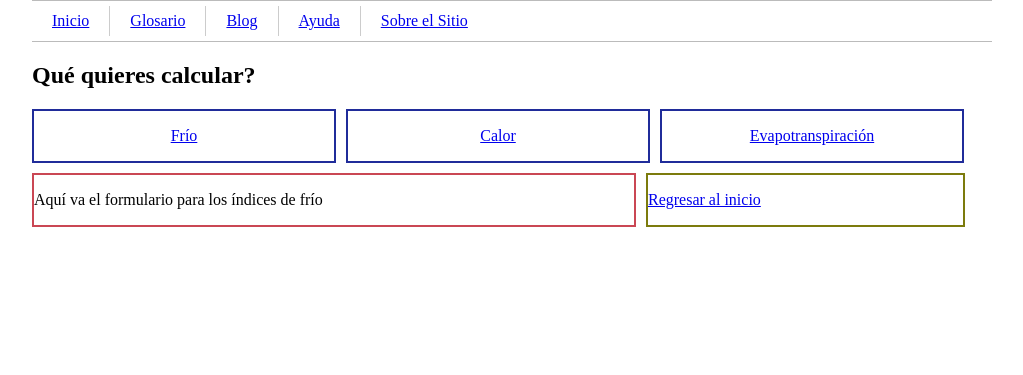
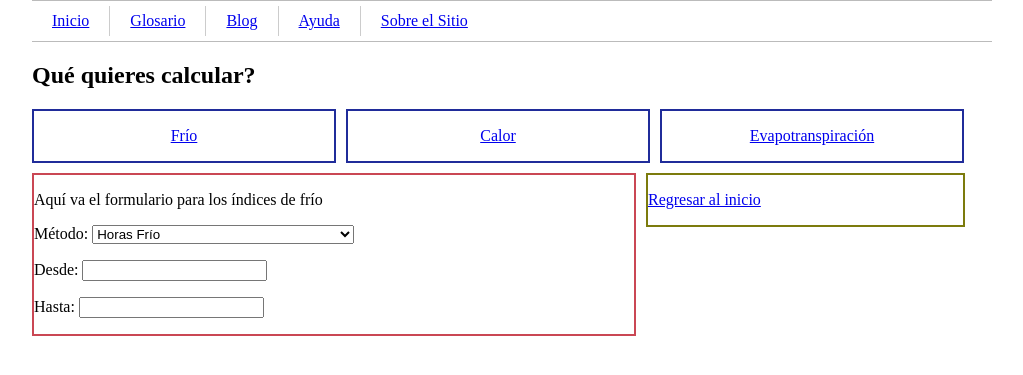
Before and after one commit to aldeano/driade, a Django app: template templates/calcs/chill.html in a window 1280 px wide. Shown: the part 91-466 px from the top of the page, without its empty margins (128-1151 px from the left). Run offline with Django 3.2, Linux system fonts and the light colour scheme; the template is opened without the code that fills it: values that come from a table or form of the project are taken from there, others are empty; some libraries are stand-ins or nearby versions.

Commit message:
formularios para frio, calor y evapo

```diff
--- /dev/null
+++ b/calcs/forms.py
@@ -0,0 +1,32 @@
+#!/usr/bin/env python2
+# -*- coding: utf-8 -*-
+from django import forms
+
+class ChillForm(forms.Form):
+
+    chill_choices = (
+        ("horas_frio", "Horas Frío"),
+        ("richardson", "Unidades de Frío Richardson"),
+        ("richardson_sin_neg", "Unidades de Frío Richardson corregidas"),
+        ("shaltout", "Unidades de Frio Shaltout y Unrath"),
+        )
+
+    chill_method = forms.ChoiceField(choices=chill_choices, label="Método")
+    since = forms.DateField(label="Desde")
+    until = forms.DateField(label="Hasta")
+
+class HeatForm(forms.Form):
+
+    heat_choices = (
+        ("dias_grado", "Días grado"),
+        ("growing_degree_hours", "Growing Degree Hours"),
+        )
+
+    heat_method = forms.ChoiceField(choices=heat_choices, label="Método")
+    since = forms.DateField(label="Desde")
+    until = forms.DateField(label="Hasta")
+
+class EvapoForm(forms.Form):
+
+    since = forms.DateField(label="Desde")
+    until = forms.DateField(label="Hasta")
--- a/templates/calcs/chill.html
+++ b/templates/calcs/chill.html
@@ -1,6 +1,7 @@
 {% extends 'index.html' %}
 {% block form_choice %}
 <p>Aquí va el formulario para los índices de frío</p>
+{{ chill_form.as_p }}
 {% endblock %}
 {% block explanation_choice %}
 <p><a href="{% url home %}">Regresar al inicio</a></p>
--- a/templates/calcs/evapo.html
+++ b/templates/calcs/evapo.html
@@ -1,6 +1,7 @@
 {% extends 'index.html' %}
 {% block form_choice %}
 <p>Aquí va el formulario para la evapotranspiración</p>
+{{ evapo_form.as_p }}
 {% endblock %}
 {% block explanation_choice %}
 <p><a href="{% url home %}">Regresar al inicio</a></p>
--- a/templates/calcs/heat.html
+++ b/templates/calcs/heat.html
@@ -1,6 +1,7 @@
 {% extends 'index.html' %}
 {% block form_choice %}
 <p>Aquí va el formulario para los índices de calor</p>
+{{ heat_form.as_p }}
 {% endblock %}
 {% block explanation_choice %}
 <p><a href="{% url home %}">Regresar al inicio</a></p>
--- a/templates/index.html
+++ b/templates/index.html
@@ -33,13 +33,13 @@
         <div id="content">
             {% block contenido %}<h2>Qué quieres calcular?</h2>
             <div class="calc_button">
-                <p><a href="{% url chill %}" class="calc_url">Frío</a></p>
+                <p><a href="{% url chill %}">Frío</a></p>
             </div>
             <div class="calc_button">
-                <p><a href="{% url heat %}" class="calc_url">Calor</a></p>
+                <p><a href="{% url heat %}">Calor</a></p>
             </div>
             <div class="calc_button">
-                <p><a href="{% url evapo %}" class="calc_url">Evapotranspiración</a></p>
+                <p><a href="{% url evapo %}">Evapotranspiración</a></p>
             </div>{% endblock %}
         </div>
         <div id="forms">{% block form_choice %}
```
Also changed, not shown: calcs/views.py (+10 -3 lines).
